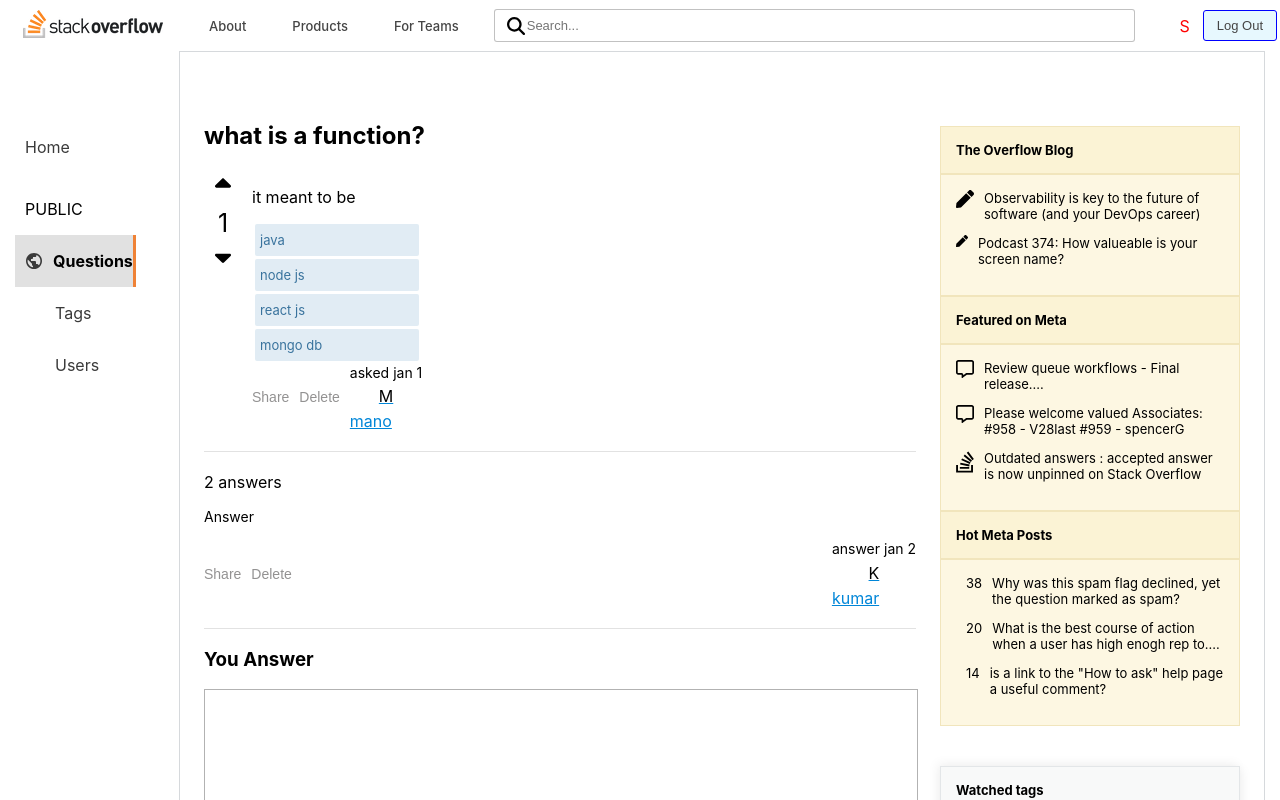
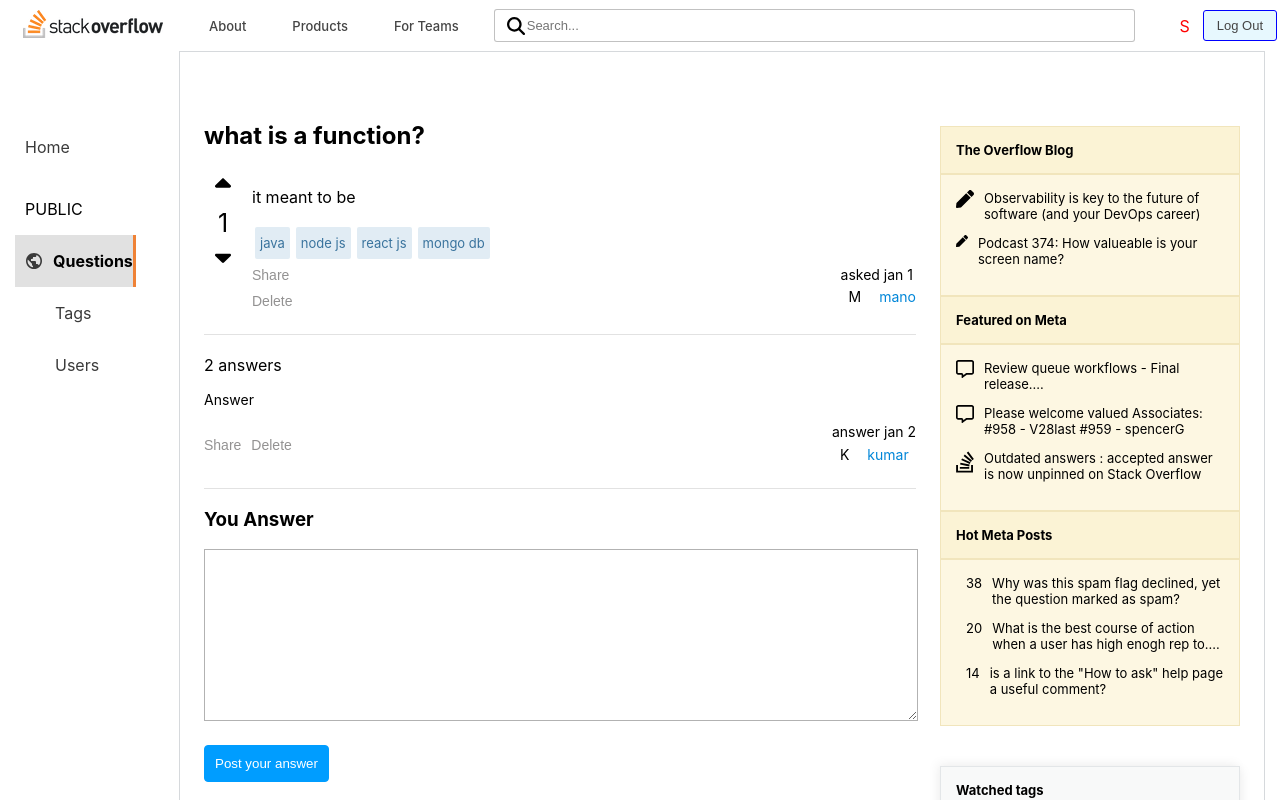
Before and after one commit to Susama012/StackOverflow-Clone, a React (Create React App) app in the folder client/: page /Questions/1 in a window 1280 px wide. Shown: the top 800 px of the page. Built offline with nearby package versions, Linux system fonts and the light colour scheme.

Commit message:
Completed DisplayAnswerPage

```diff
--- a/client/src/component/HomeMainbar/HomeMainbar.jsx
+++ b/client/src/component/HomeMainbar/HomeMainbar.jsx
@@ -15,7 +15,7 @@ const HomeMainbar = () => {
       _id:1,
       upVotes: 3,
       downVotes: 2,
-      noOfanswers: 2,
+      noOfAnswers: 2,
       questionTitle: "what is a function?",
       questionBody: "it meant to be",
       questionTags: ["java", "node js", "react js", "mongo db"],
@@ -32,7 +32,7 @@ const HomeMainbar = () => {
         _id: 2,
         upVotes: 3,
         downVotes: 2,
-        noOfanswers: 0,
+        noOfAnswers: 0,
         questionTitle: "what is a function?",
         questionBody: "it meant to be",
         questionTags: ["javascript", "R", "python"],
@@ -49,7 +49,7 @@ const HomeMainbar = () => {
             _id: 3,
             upVotes: 3,
             downVotes: 2,
-            noOfanswers: 0,
+            noOfAnswers: 0,
             questionTitle: "what is a function?",
             questionBody: "it meant to be",
             questionTags: ["javascript", "R", "python"],
--- a/client/src/pages/Questions/DisplayAnswer.jsx
+++ b/client/src/pages/Questions/DisplayAnswer.jsx
@@ -17,7 +17,7 @@ const DisplayAnswer = ({question}) => {
                         </div>
                         <div>
                             <p>answer {ans.answeredOn}</p>
-                            <Link to={`/User/${question.userId}`} className="question-link" style={{color: '#0086d8'}}>
+                            <Link to={`/User/${question.userId}`} className="user-link" style={{color: '#0086d8'}}>
                                 <Avatar bagroundColor='green' px='8px' py='5px'>{ans.userAnswered.charAt(0).toUpperCase()}</Avatar>
                                     <div>
                                        {ans.userAnswered}
--- a/client/src/pages/Questions/Questions.css
+++ b/client/src/pages/Questions/Questions.css
@@ -40,7 +40,7 @@
     justify-content: flex-start;
   }
 
-  .question-details-container .question-details-tag p,
+  .question-details-container .question-details-tags p,
   .post-ans-container p .ans-tags {
     padding: 5px 5px;
     margin: 3px;
@@ -55,9 +55,12 @@
     width: 100%;
     display: flex;
     align-items: center;
-    justify-content: space-between;
+    justify-content:space-between;
   }
+  .asked {
+    margin-left: 520px;
 
+  }
   .question-actions-user button,
   .edit-question-btn {
     background-color: transparent;
--- a/client/src/pages/Questions/QuestionsDetails.jsx
+++ b/client/src/pages/Questions/QuestionsDetails.jsx
@@ -1,7 +1,7 @@
 import React from "react";
 import { useParams, Link } from "react-router-dom";
 import upvote from "../../assets/sort-up.svg";
-import downVote from "../../assets/sort-down.svg";
+import downvote from "../../assets/sort-down.svg";
 import './Questions.css';
 import Avatar from '../../component/Avatar/Avatar';
 import DisplayAnswer from './DisplayAnswer';
@@ -14,7 +14,7 @@ const QuestionsDetails = () => {
       _id: '1',
       upVotes: 3,
       downVotes: 2,
-      noOfanswers: 2,
+      noOfAnswers: 2,
       questionTitle: "what is a function?",
       questionBody: "it meant to be",
       questionTags: ["java", "node js", "react js", "mongo db"],
@@ -31,7 +31,7 @@ const QuestionsDetails = () => {
         _id: '2',
         upVotes: 3,
         downVotes: 2,
-        noOfanswers: 0,
+        noOfAnswers: 0,
         questionTitle: "what is a function?",
         questionBody: "it meant to be",
         questionTags: ["javascript", "R", "python"],
@@ -48,7 +48,7 @@ const QuestionsDetails = () => {
             _id: '3',
             upVotes: 3,
             downVotes: 2,
-            noOfanswers: 0,
+            noOfAnswers: 0,
             questionTitle: "what is a function?",
             questionBody: "it meant to be",
             questionTags: ["javascript", "R", "python"],
@@ -78,11 +78,11 @@ const QuestionsDetails = () => {
                            <div className="question-votes">
                             <img src={upvote} alt="" width="18" className="votes-icon"/>
                             <p>{question.upVotes - question.downVotes}</p>
-                            <img src={downVote} alt=""width="18" className="votes-icon"/>
+                            <img src={downvote} alt=""width="18" className="votes-icon"/>
                            </div>
                            <div style={{style: "100%"}}>
                             <p className="question-body">{question.questionBody}</p>
-                            <div className="question-details-tag">
+                            <div className="question-details-tags">
                               {
                                 question.questionTags.map((tag) => (
                                   <p key={tag}>{tag}</p>
@@ -94,10 +94,10 @@ const QuestionsDetails = () => {
                                   <button type="button">Share</button>
                                   <button type="button">Delete</button>
                                 </div>
-                                <div>
+                                <div className="asked">
                                   <p>asked {question.askedOn}</p>
-                                  <Link to={`/User/${question.userId}`} className="question-link" style={{color: '#0086d8'}}>
-                                      <Avatar bagroundColor='orage' px='8px' py='5px'>{question.userPosted.charAt(0).toUpperCase()}</Avatar>
+                                  <Link to={`/User/${question.userId}`} className="user-link" style={{color: '#0086d8'}}>
+                                      <Avatar bagroundColor='orange' px='8px' py='5px'>{question.userPosted.charAt(0).toUpperCase()}</Avatar>
                                       <div>
                                         {question.userPosted}
                                       </div>
@@ -108,9 +108,9 @@ const QuestionsDetails = () => {
                         </div>
                       </section>
                       {
-                        question.noOfanswers !== 0 && (
+                        question.noOfAnswers !== 0 && (
                           <section>
-                            <p>{question.noOfanswers} answers</p>
+                            <p>{question.noOfAnswers} answers</p>
                             <DisplayAnswer key={question._id} question={question}/>
                           </section>
                         )
```
